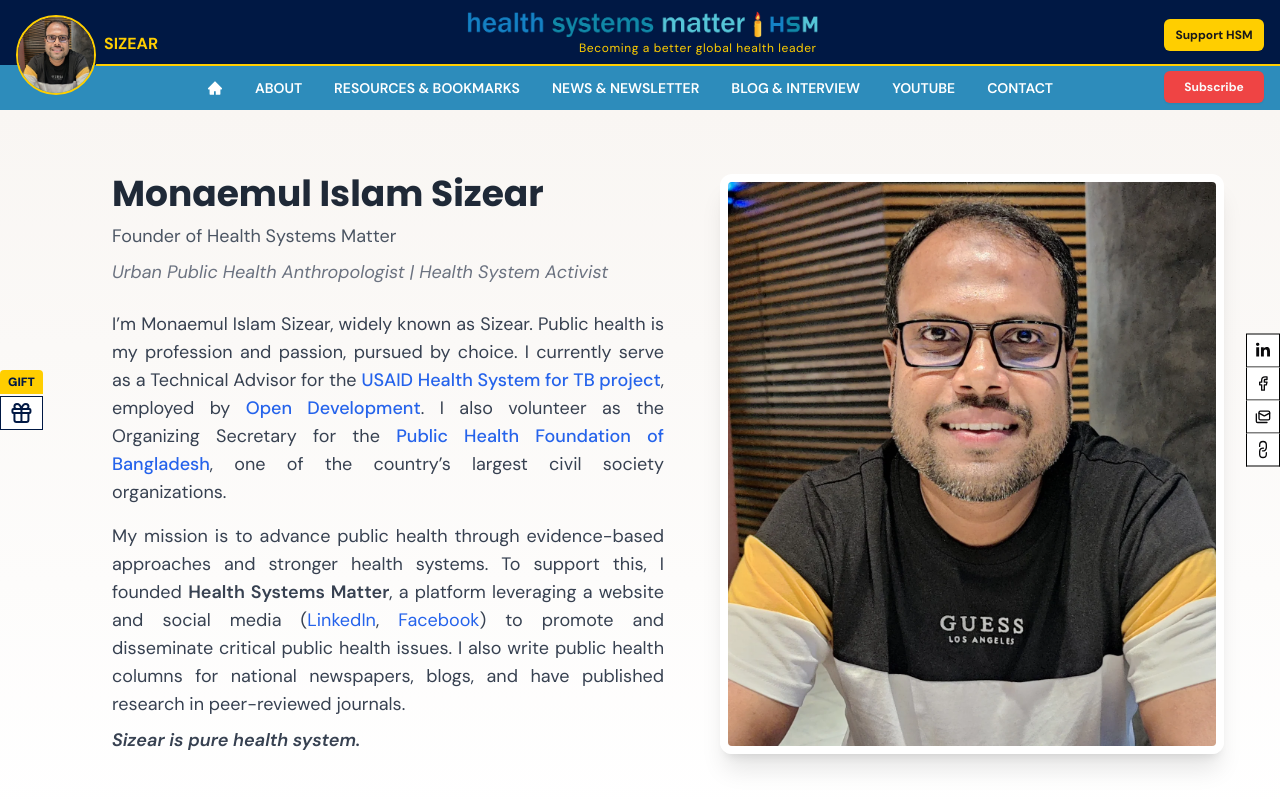
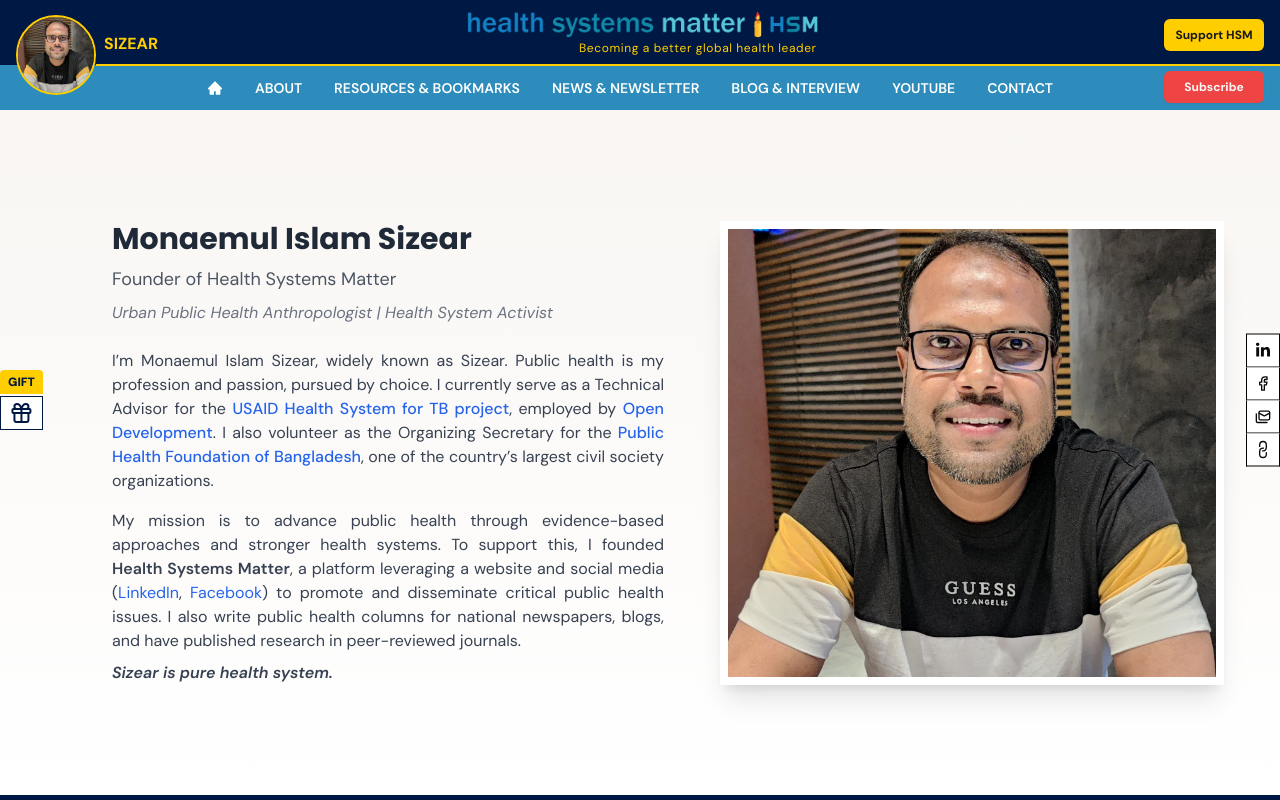
Before and after one commit to mehrabhossain1/hsm, a Next.js app: page /sizear in a window 1280 px wide. Shown: the top 800 px of the page. Built offline with nearby package versions, Linux system fonts and the light colour scheme.

Commit message:
fix: Sizear

```diff
--- a/app/globals.css
+++ b/app/globals.css
@@ -88,7 +88,7 @@ h2 {
     @apply bg-background text-foreground;
   }
   p {
-    @apply text-lg;
+    @apply text-base;
   }
 }
 
--- a/app/sizear/page.tsx
+++ b/app/sizear/page.tsx
@@ -8,7 +8,7 @@ const Sizear = () => {
           {/* Text Section - Left Side (55%) */}
           <div className="space-y-6 order-2 lg:order-1 text-justify px-8">
             <header className="space-y-2">
-              <h2 className="text-3xl md:text-4xl font-bold text-gray-800">
+              <h2 className="text-3xl md:text-3xl font-bold text-gray-800">
                 Monaemul Islam Sizear
               </h2>
               <p className="text-lg text-gray-600">
@@ -88,12 +88,12 @@ const Sizear = () => {
           {/* Image Section - Right Side (45%) */}
           <div className="flex justify-center lg:justify-end order-1 lg:order-2">
             <div className="relative w-64 h-64 md:w-80 md:h-80 lg:w-full lg:h-auto lg:max-w-full group">
-              <div className="absolute inset-0 rounded-full bg-gradient-to-br from-blue-200 via-purple-200 to-pink-200 opacity-0 group-hover:opacity-50 transition-opacity duration-300"></div>
+              <div className="absolute inset-0 bg-gradient-to-br from-blue-200 via-purple-200 to-pink-200 opacity-0 group-hover:opacity-50 transition-opacity duration-300"></div>
               <Image
                 src="/sizearImage.webp"
                 alt="Monaemul Islam Sizear"
                 fill
-                className="object-cover shadow-xl border-8 border-white transform z-10 rounded-xl hover:border-[#FFCE00]"
+                className="object-cover shadow-xl border-8 border-white transform z-10  hover:border-[#FFCE00]"
                 sizes="(max-width: 768px) 256px, (max-width: 1024px) 320px, 384px"
                 priority
               />
```
